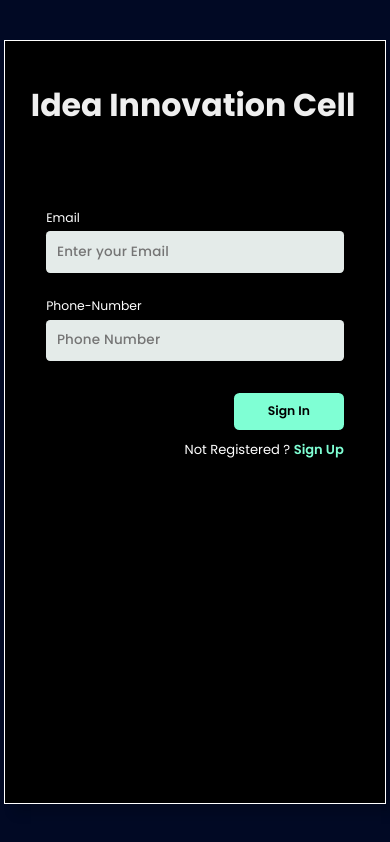
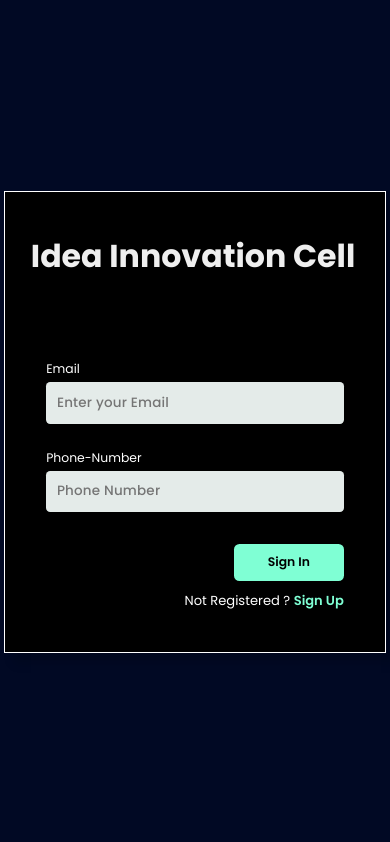
Before and after one commit to IIC-Induction/Frontend, a React (Create React App) app: page /signInPage in a window 390 px wide. Built offline with nearby package versions, Linux system fonts and the light colour scheme; the HTML template or start-up script is replaced by a standard one.

Commit message:
minor changes 2

```diff
--- a/src/Pages/SignIn/SignIn.jsx
+++ b/src/Pages/SignIn/SignIn.jsx
@@ -31,7 +31,7 @@ const SignIn = () => {
           <div className="bottom-container grid-two-col">
           <p>Not Registered ? <Link to="/" className="signIn-text">Sign Up</Link></p>
           {/* <input className="sign-up-btn" type="submit" value="Sign In" /> */}
-          <button type="submit" className="sign-up-btn">Sign In</button>
+          <Link to='/ProfilePage'><button type="submit" className="sign-up-btn">Sign In</button></Link>
           </div>
         </form>
       </div>
--- a/src/Pages/SignIn/signIn.css
+++ b/src/Pages/SignIn/signIn.css
@@ -20,6 +20,11 @@
     }
 }
 @media screen and (max-width: 500px) {
+
+    .signIn-page-wrapper {
+        min-height: fit-content !important;
+    }
+
     .signIn-page-wrapper form h2{
         width: 100vw;
         margin-left: -3.5rem;
--- a/src/Pages/SignUp/SignUp.jsx
+++ b/src/Pages/SignUp/SignUp.jsx
@@ -81,7 +81,7 @@ console.log(errors);
           <div className="bottom-container grid-two-col">
           <p>Registered already ? <Link to="/signInPage" className="signIn-text">Sign In</Link></p>
           {/* <input className="sign-up-btn" type="submit" value="Sign Up" /> */}
-          <button type="submit" className="sign-up-btn">Sign Up</button>
+          <Link to='/ProfilePage'><button type="submit" className="sign-up-btn">Sign Up</button></Link>
           </div>
         </form>
       </div>
```
